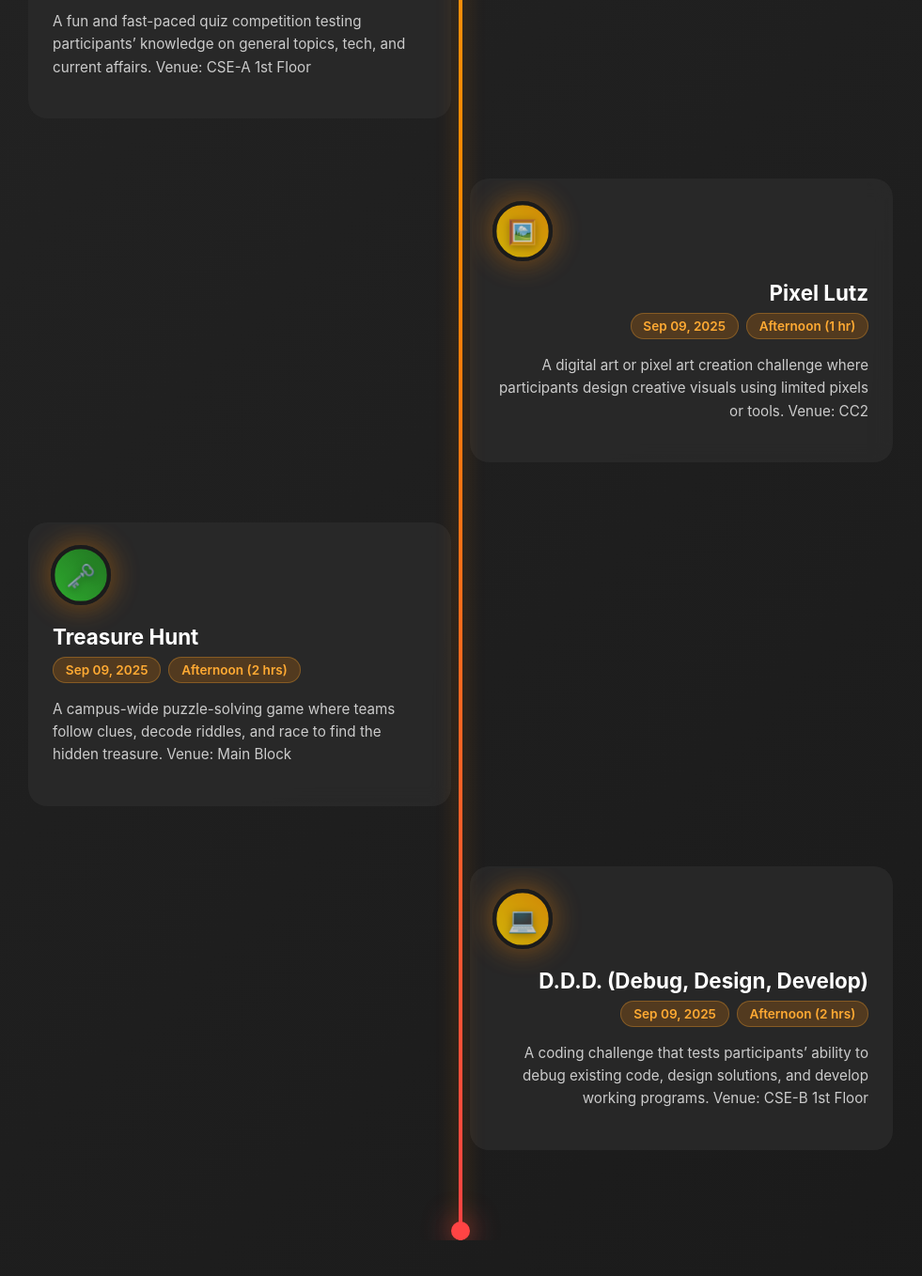
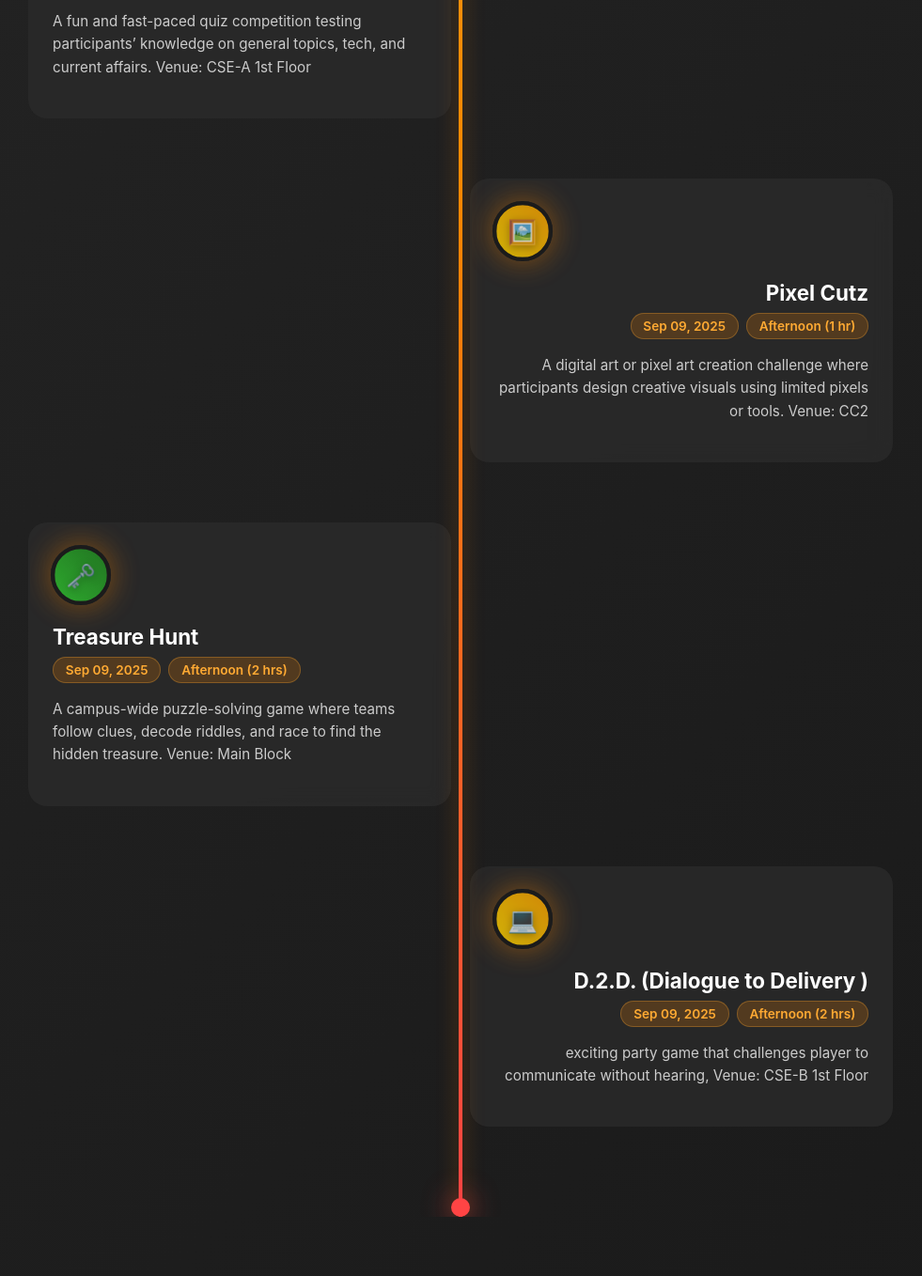
Before and after one commit to syedzeeeshan/sympfend, a React (Create React App) app: page / in a window 1280 px wide. Shown: the part 6788-8146 px from the top of the page at 94% size, without its empty margins (150-1131 px from the left). Built offline with nearby package versions, Linux system fonts and the light colour scheme.

Commit message:
Update TimeLine.js

```diff
--- a/src/components/TimeLine.js
+++ b/src/components/TimeLine.js
@@ -88,7 +88,7 @@ const TimeLine = () => {
     },
     {
       id: 10,
-      title: "Pixel Lutz",
+      title: "Pixel Cutz",
       date: "Sep 09, 2025",
       time: "Afternoon (1 hr)",
       description: "A digital art or pixel art creation challenge where participants design creative visuals using limited pixels or tools. Venue: CC2",
@@ -106,10 +106,10 @@ const TimeLine = () => {
     },
     {
       id: 12,
-      title: "D.D.D. (Debug, Design, Develop)",
+      title: "D.2.D. (Dialogue to  Delivery )",
       date: "Sep 09, 2025",
       time: "Afternoon (2 hrs)",
-      description: "A coding challenge that tests participants’ ability to debug existing code, design solutions, and develop working programs. Venue: CSE-B 1st Floor",
+      description: "exciting party game that challenges player to communicate without hearing,  Venue: CSE-B 1st Floor",
       category: "technical",
       icon: "💻"
     }
```
